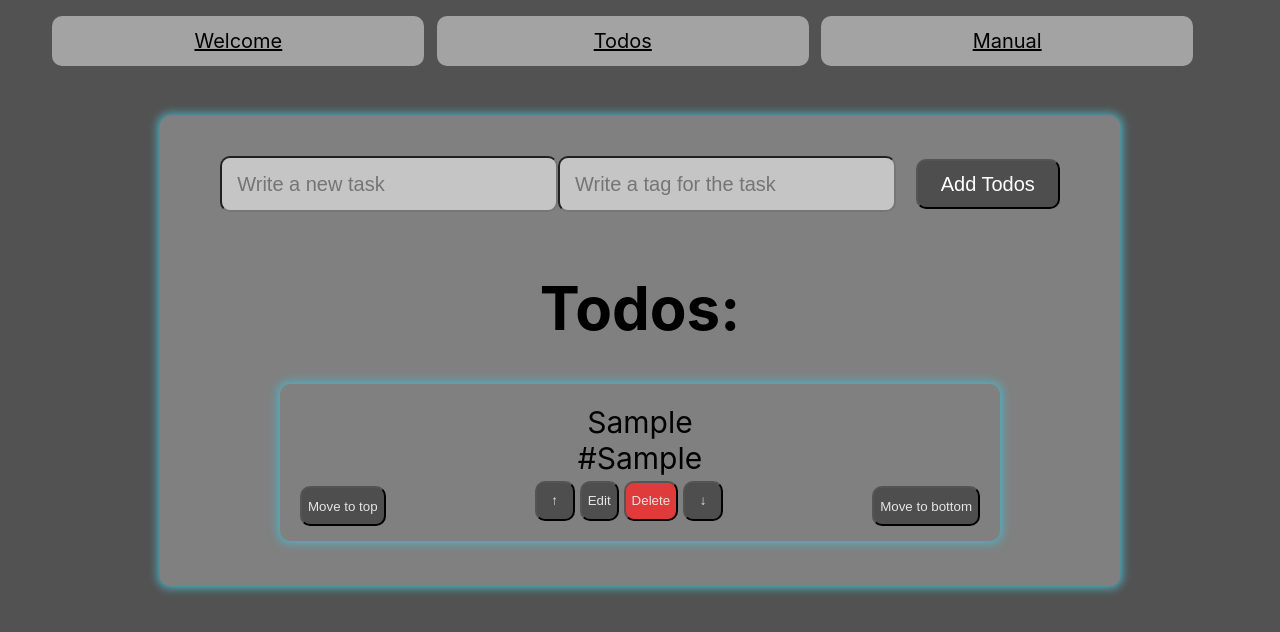
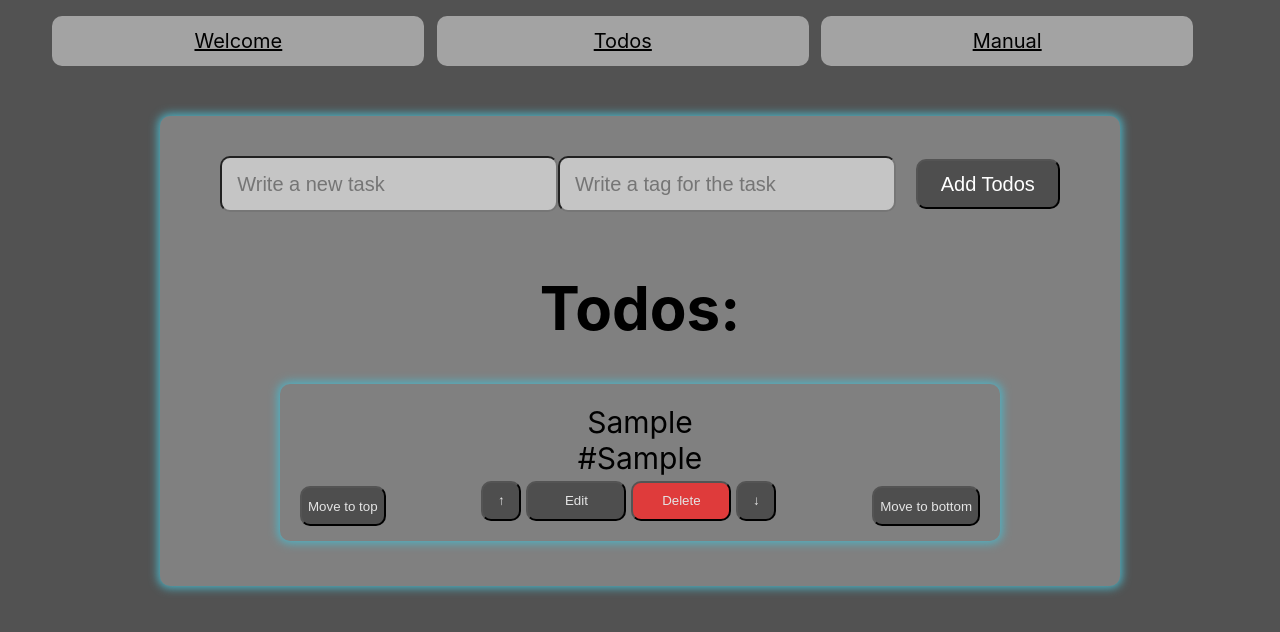
Before and after one commit to LottaViljamaa/todo-app, a React (Create React App) app in the folder todo-app/: page /todos in a window 1280 px wide. Both pictures are taken after typing "Sample", "Sample" into the empty fields and a click on the button "Add Todos". Shown: the top 632 px of the page. Built offline with nearby package versions, Linux system fonts and the light colour scheme.

Commit message:
Create style for edit and delete -buttons

```diff
--- a/todo-app/src/App.css
+++ b/todo-app/src/App.css
@@ -127,6 +127,12 @@ body {
   margin-top: 10px;
 }
 
+/*Style for move up and downn  -button*/
 .moveUp, .moveDown {
   width: 40px;
 }
+
+/*Style for edit and delete -buttons*/
+.setEdit, .deleteTodo {
+  width: 100px;
+}
```
